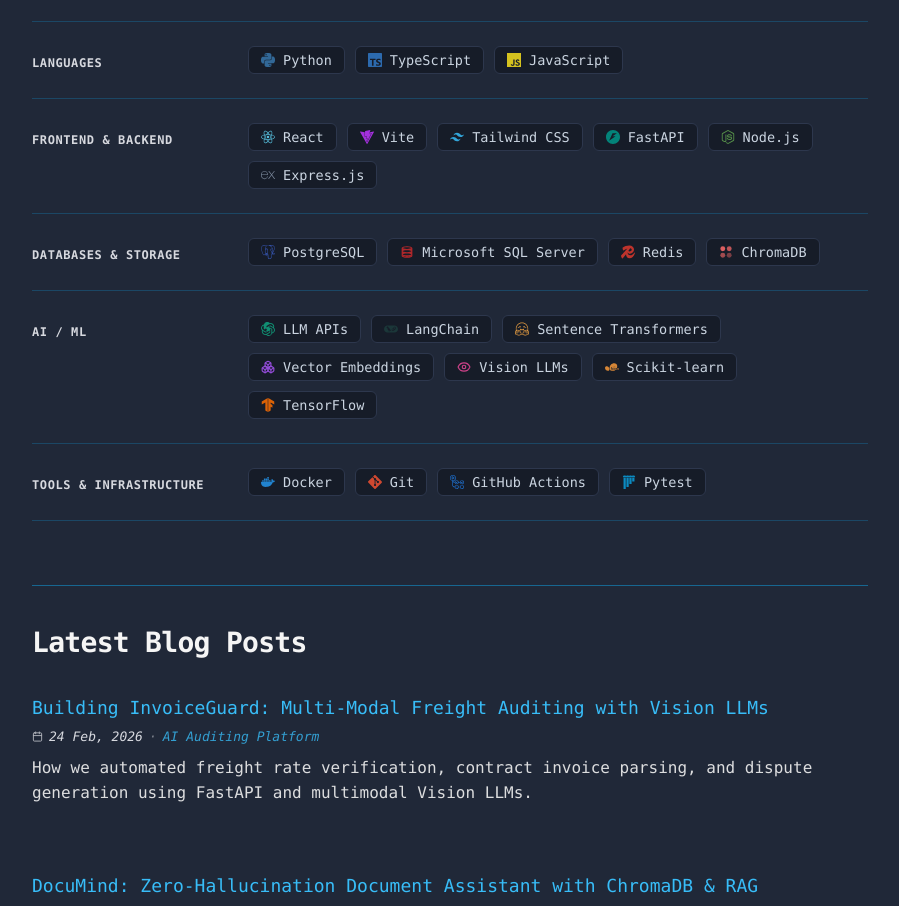
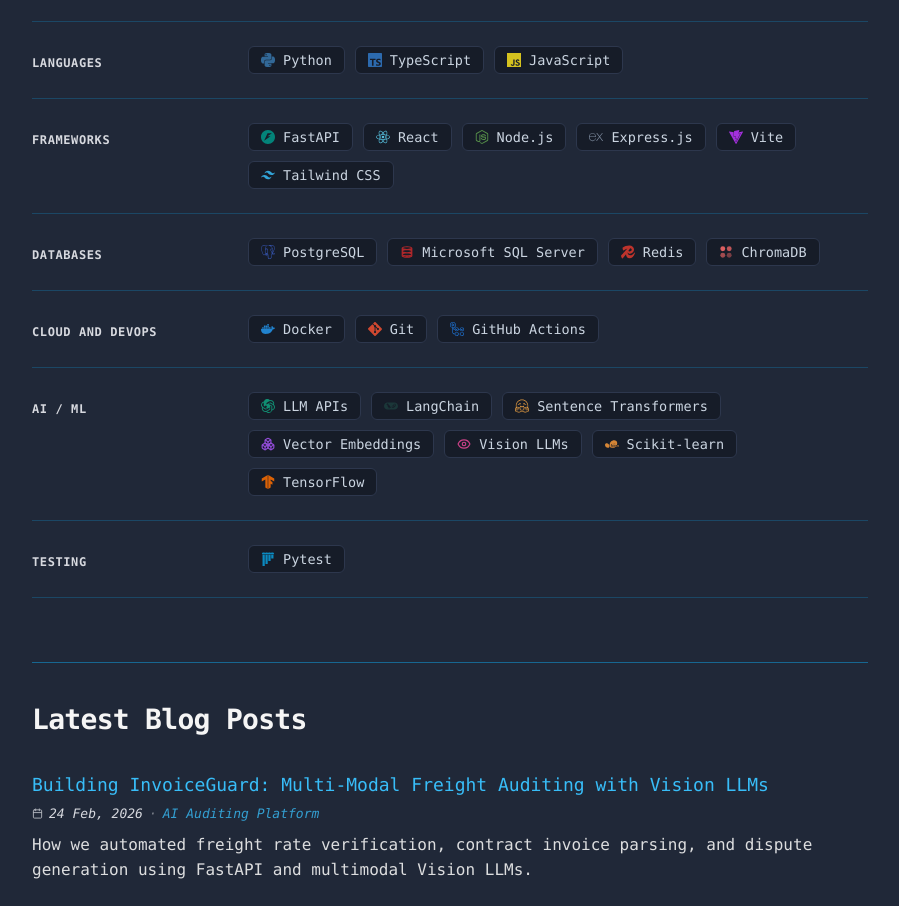
Before and after one commit to mubashir-riaz/portfolio, a React (Vite) app: page / in a window 1280 px wide. Shown: the part 800-1706 px from the top of the page, without its empty margins (190-1089 px from the left). Built offline with nearby package versions, Linux system fonts and the light colour scheme.

Commit message:
feat: restructure tech stack into 6 categories

```diff
--- a/src/TechStack.jsx
+++ b/src/TechStack.jsx
@@ -70,23 +70,31 @@ export const TECH_CATEGORIES = [
     ],
   },
   {
-    category: 'FRONTEND & BACKEND',
+    category: 'FRAMEWORKS',
     skills: [
+      { name: 'FastAPI', icon: SiFastapi, color: '#009688' },
       { name: 'React', icon: SiReact, color: '#61dafb' },
+      { name: 'Node.js', icon: SiNodedotjs, color: '#5fa04e' },
+      { name: 'Express.js', icon: SiExpress, color: '#94a3b8' },
       { name: 'Vite', icon: SiVite, color: '#bd34fe' },
       { name: 'Tailwind CSS', icon: SiTailwindcss, color: '#38bdf8' },
-      { name: 'FastAPI', icon: SiFastapi, color: '#009688' },
-      { name: 'Node.js', icon: SiNodedotjs, color: '#5fa04e' },
-      { name: 'Express.js', icon: SiExpress, color: '#94a3b8' },
     ],
   },
   {
-    category: 'DATABASES & STORAGE',
+    category: 'DATABASES',
     skills: [
       { name: 'PostgreSQL', icon: SiPostgresql, color: '#4169e1' },
       { name: 'Microsoft SQL Server', icon: SqlServerIcon, color: '#cc292b' },
       { name: 'Redis', icon: SiRedis, color: '#dc382d' },
       { name: 'ChromaDB', icon: ChromaIcon, color: '#ff6b6b' },
+    ],
+  },
+  {
+    category: 'CLOUD AND DEVOPS',
+    skills: [
+      { name: 'Docker', icon: SiDocker, color: '#2496ed' },
+      { name: 'Git', icon: SiGit, color: '#f05032' },
+      { name: 'GitHub Actions', icon: SiGithubactions, color: '#2088ff' },
     ],
   },
   {
@@ -102,11 +110,8 @@ export const TECH_CATEGORIES = [
     ],
   },
   {
-    category: 'TOOLS & INFRASTRUCTURE',
+    category: 'TESTING',
     skills: [
-      { name: 'Docker', icon: SiDocker, color: '#2496ed' },
-      { name: 'Git', icon: SiGit, color: '#f05032' },
-      { name: 'GitHub Actions', icon: SiGithubactions, color: '#2088ff' },
       { name: 'Pytest', icon: SiPytest, color: '#0a9edc' },
     ],
   },
```
